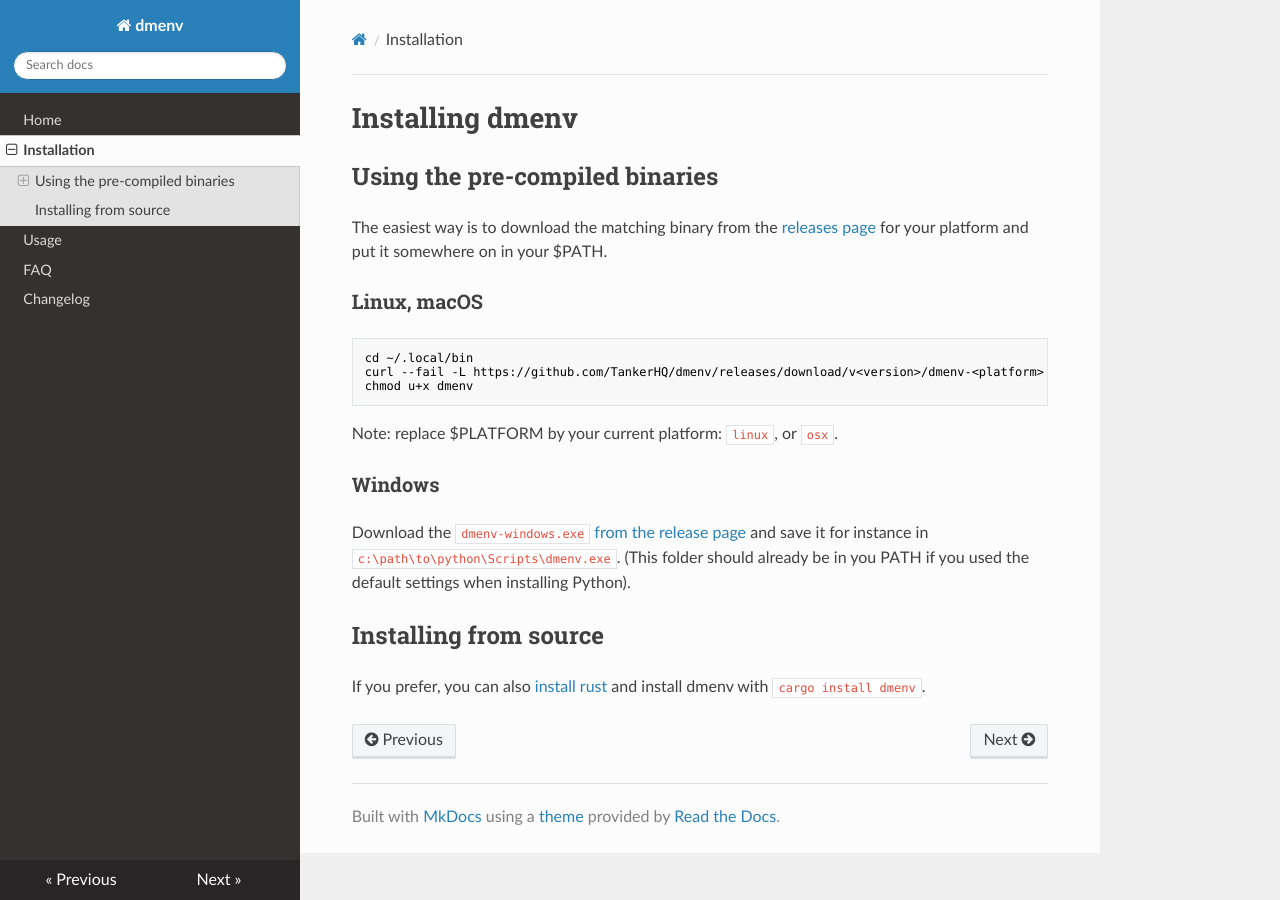
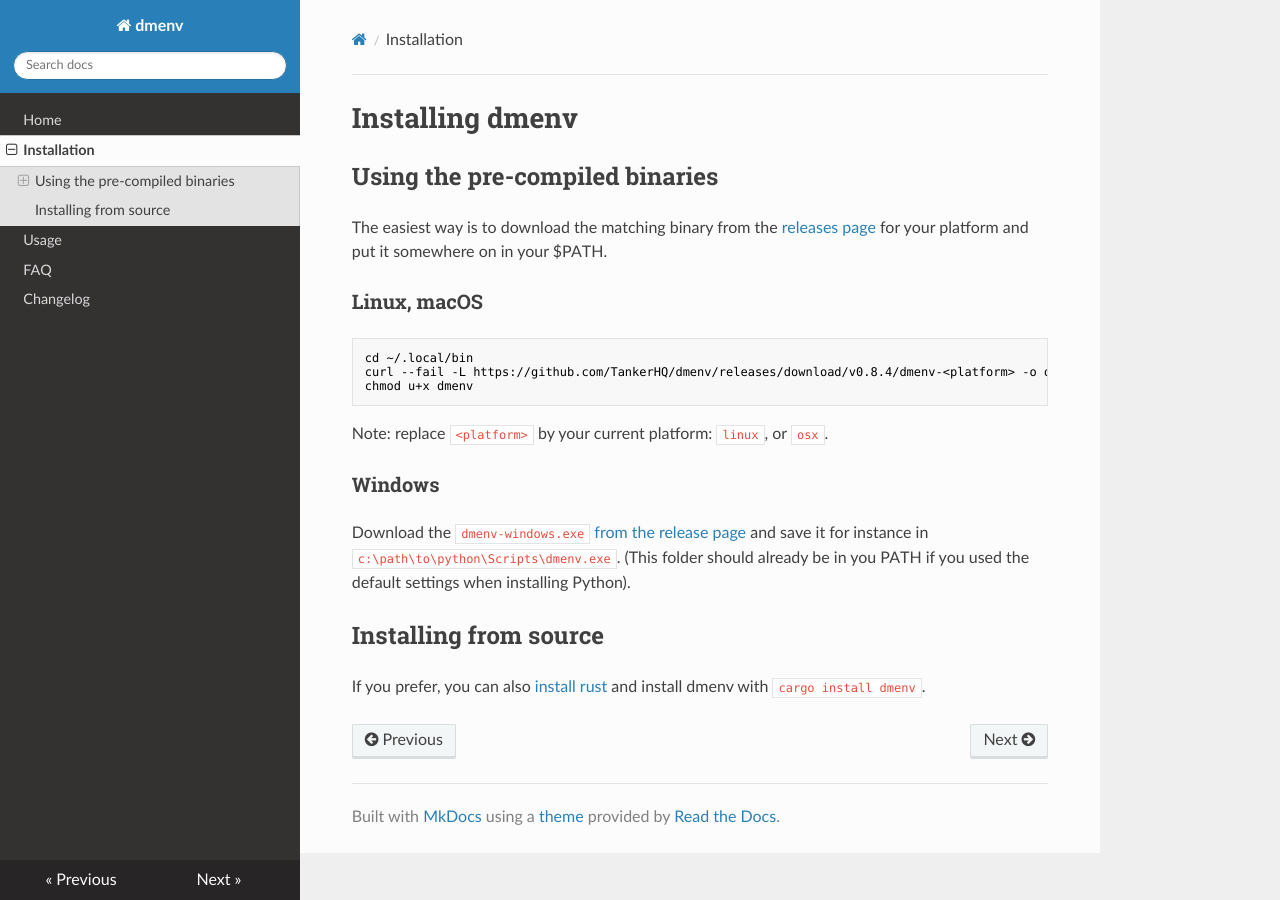
Before and after one commit to dmerejkowsky/dmenv, an MkDocs documentation site: the page built from docs/contents/installation.md, in a window 1280 px wide. Built offline with MkDocs 1.6.1, drawn with Linux system fonts in a browser that asks for light colours; nearby versions of some CDN libraries; some of the changed lines change nothing that is shown.

Commit message:
Fix installation doc

````diff
--- a/docs/contents/installation.md
+++ b/docs/contents/installation.md
@@ -9,10 +9,10 @@
 
 ```console
 cd ~/.local/bin
-curl --fail -L https://github.com/TankerHQ/dmenv/releases/download/v<version>/dmenv-<platform> -o dmenv
+curl --fail -L https://github.com/TankerHQ/dmenv/releases/download/v0.8.4/dmenv-<platform> -o dmenv
 chmod u+x dmenv
 ```
-Note: replace $PLATFORM by your current platform: `linux`, or `osx`.
+Note: replace `<platform>` by your current platform: `linux`, or `osx`.
 
 ### Windows
 
````
